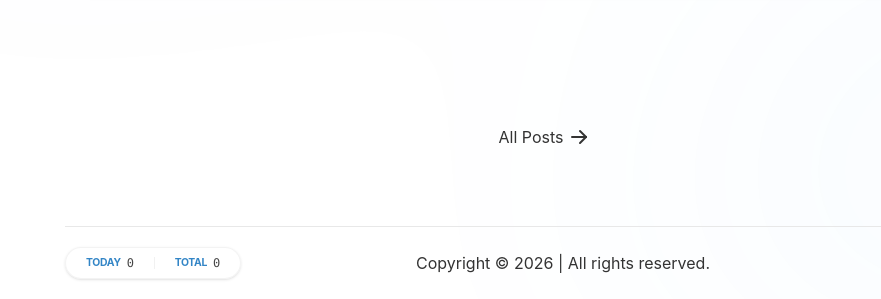
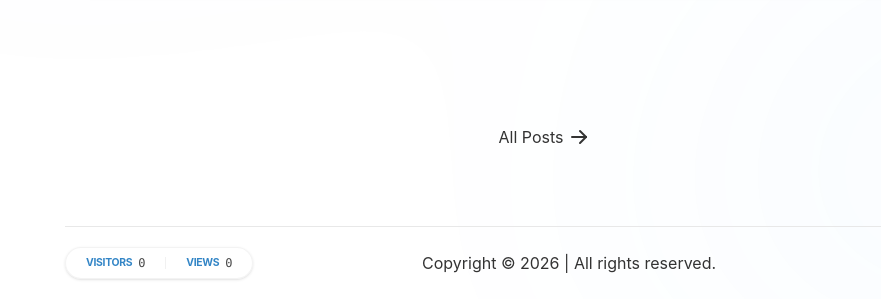
Before and after one commit to jighog1/my-auto-blog, an Astro site in the folder web/: page / in a window 1280 px wide. Shown: the part 501-800 px from the top of the page, 95-976 px from the left. Built offline with nearby package versions, Linux system fonts and the light colour scheme; Astro itself is replaced by a stand-in of ours; a script that the page names is missing.

Commit message:
Fix: Update visitor counter labels (Today -> Visitors, Total -> Views)

```diff
--- a/web/src/components/VisitorCount.astro
+++ b/web/src/components/VisitorCount.astro
@@ -3,12 +3,12 @@
 <div class="visitor-container scale-95 opacity-0 transition-all duration-700 ease-out">
   <div class="glass flex items-center gap-4 px-4 py-1.5 rounded-full text-[0.75rem] font-medium tracking-tight">
     <div class="flex items-center gap-1.5 px-1">
-      <span class="text-accent/80 font-bold uppercase text-[0.65rem]">Today</span>
+      <span class="text-accent/80 font-bold uppercase text-[0.65rem]">Visitors</span>
       <span id="busuanzi_value_site_uv" class="text-foreground/90 font-mono">0</span>
     </div>
     <div class="w-[1px] h-3 bg-border/60"></div>
     <div class="flex items-center gap-1.5 px-1">
-      <span class="text-accent/80 font-bold uppercase text-[0.65rem]">Total</span>
+      <span class="text-accent/80 font-bold uppercase text-[0.65rem]">Views</span>
       <span id="busuanzi_value_site_pv" class="text-foreground/90 font-mono">0</span>
     </div>
   </div>
```
